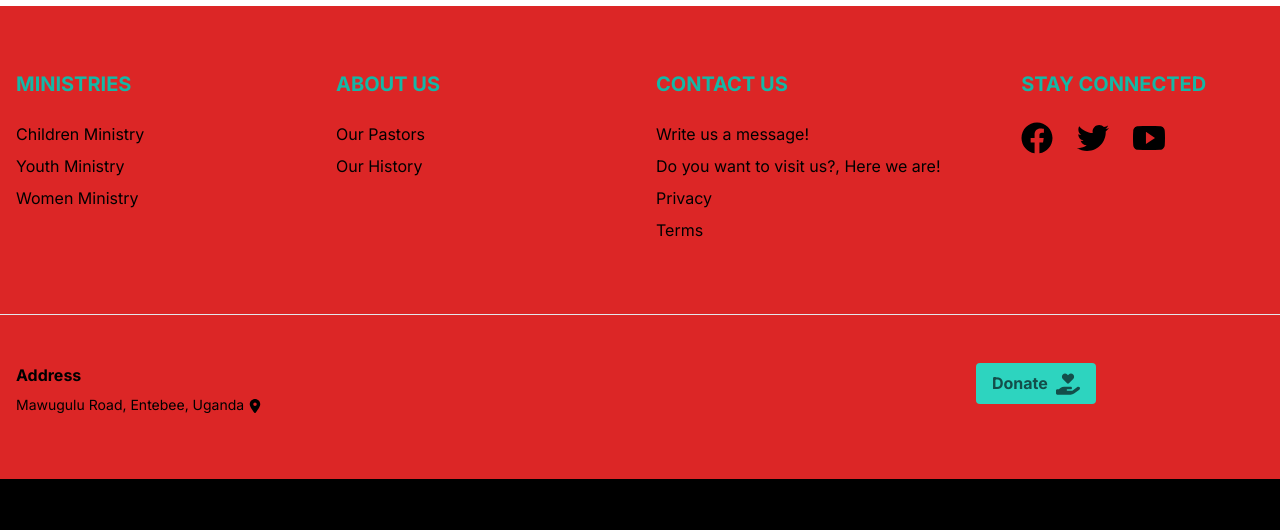
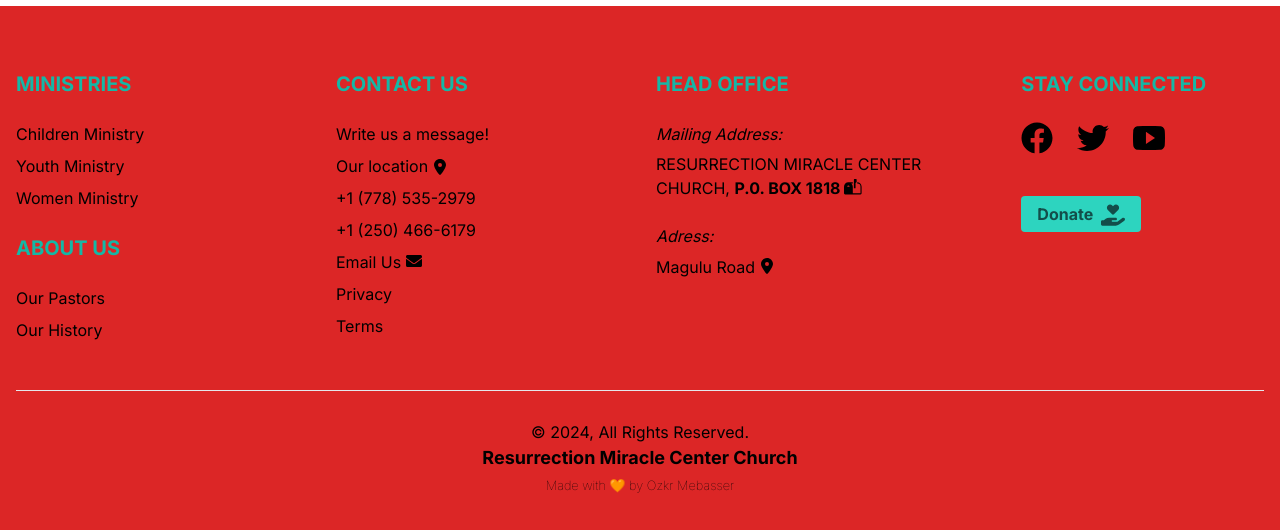
Before and after one commit to OzkrMebasser/RMCC, a Next.js app: page / in a window 1280 px wide. Shown: the part 2077-2607 px from the top of the page. Before the commit the page ends 2556 px from the top, so only its background shows below. Built offline with nearby package versions, Linux system fonts and the light colour scheme.

Commit message:
Feat: finishig footer info, contacts, etc

```diff
--- a/src/app/components/Footer.jsx
+++ b/src/app/components/Footer.jsx
@@ -2,10 +2,32 @@
 import Link from "next/link";
 import { FaFacebook, FaTwitter, FaGooglePlusG } from "react-icons/fa";
 import { FaHandHoldingHeart, FaLocationDot } from "react-icons/fa6";
-
+import { BsMailbox2Flag } from "react-icons/bs";
+import { FaEnvelope } from "react-icons/fa";
 import { IoLogoYoutube } from "react-icons/io";
 
 const Footer = () => {
+  const currentYear = new Date().getFullYear();
+
+  const ContactLinkeEmail = () => {
+    const email = "ndiwadiva@gmail.com";
+    const subject = "Inquiry about Resurrection Miracle Center Church";
+    const body =
+      "Dear Resurrection Miracle Center Church, \n\nI would like to inquire about...";
+
+    const mailtoLink = `mailto:${email}?subject=${encodeURIComponent(
+      subject
+    )}&body=${encodeURIComponent(body)}`;
+
+    return (
+      <div>
+        <a href={mailtoLink}>
+          Email Us <FaEnvelope className="inline mr-2 mb-[.23rem]" />
+        </a>
+      </div>
+    );
+  };
+
   return (
     <footer className="footer-1 bg-red-600 py-8 sm:py-12">
       <div className="container mx-auto px-4">
@@ -40,9 +62,7 @@
                 </Link>
               </li>
             </ul>
-          </div>
-          <div className="px-4 sm:w-1/2 md:w-1/4 xl:w-1/4 mt-8 sm:mt-0">
-            <h5 className="text-xl font-bold mb-6 text-teal-500 uppercase text-shadow">
+            <h5 className="text-xl font-bold mb-6 mt-6 text-teal-500 uppercase text-shadow">
               About us
             </h5>
             <ul className="list-none footer-links">
@@ -56,16 +76,15 @@
               </li>
               <li className="mb-2">
                 <Link
-                    href="/about-us#our-history"
+                  href="/about-us#our-history"
                   className="relative  w-fit block after:block after:content-[''] after:absolute after:h-[3px] after:bg-teal-600 after:w-full after:scale-x-0 after:hover:scale-x-100 after:transition after:duration-300 after:origin-left"
                 >
                   Our History
                 </Link>
               </li>
-
             </ul>
           </div>
-          <div className="px-4 sm:w-1/2 md:w-1/4 xl:w-1/4 mt-8 md:mt-0">
+          <div className="px-4 sm:w-1/2 md:w-1/4 xl:w-1/4 mt-8 sm:mt-0">
             <h5 className="text-xl font-bold mb-6 text-teal-500 uppercase text-shadow">
               Contact Us
             </h5>
@@ -79,17 +98,50 @@
                 </Link>
               </li>
               <li className="mb-2">
-              <Link
+                <Link
                   href="/contact-us#location"
                   className="relative  w-fit block after:block after:content-[''] after:absolute after:h-[3px] after:bg-teal-600 after:w-full after:scale-x-0 after:hover:scale-x-100 after:transition after:duration-300 after:origin-left"
                 >
-                  Do you want to visit us?, Here we are!
+                  Our location
+                  <FaLocationDot className="inline ml-1" />
                 </Link>
+              </li>
+
+              <li className="mb-2">
+                <a
+                  className="relative  w-fit block after:block after:content-[''] after:absolute after:h-[3px] after:bg-teal-600 after:w-full after:scale-x-0 after:hover:scale-x-100 after:transition after:duration-300 after:origin-left"
+                  target="_blank"
+                  rel="noopener noreferrer"
+                  href="https://wa.me/+17785352979"
+                >
+                  +1 (778) 535-2979
+                </a>
+              </li>
+              <li className="mb-2">
+                <a
+                  className="relative  w-fit block after:block after:content-[''] after:absolute after:h-[3px] after:bg-teal-600 after:w-full after:scale-x-0 after:hover:scale-x-100 after:transition after:duration-300 after:origin-left"
+                  target="_blank"
+                  rel="noopener noreferrer"
+                  href="https://wa.me/+12504666179"
+                >
+                  +1 (250) 466-6179
+                </a>
+              </li>
+
+              <li className="mb-2">
+                <a
+                  className="relative  w-fit block after:block after:content-[''] after:absolute after:h-[3px] after:bg-teal-600 after:w-full after:scale-x-0 after:hover:scale-x-100 after:transition after:duration-300 after:origin-left"
+                  target="_blank"
+                  rel="noopener noreferrer"
+                  href=""
+                >
+                  <ContactLinkeEmail />
+                </a>
               </li>
               <li className="mb-2">
                 <a
                   href="#"
-                  className="border-b border-solid border-transparent hover:border-teal-600 hover:text-teal-600"
+                  className="relative  w-fit block after:block after:content-[''] after:absolute after:h-[3px] after:bg-teal-600 after:w-full after:scale-x-0 after:hover:scale-x-100 after:transition after:duration-300 after:origin-left"
                 >
                   Privacy
                 </a>
@@ -97,12 +149,39 @@
               <li className="mb-2">
                 <a
                   href="#"
-                  className="border-b border-solid border-transparent hover:border-teal-600 hover:text-teal-600"
+                  className="relative  w-fit block after:block after:content-[''] after:absolute after:h-[3px] after:bg-teal-600 after:w-full after:scale-x-0 after:hover:scale-x-100 after:transition after:duration-300 after:origin-left"
                 >
                   Terms
                 </a>
               </li>
             </ul>
+          </div>
+          <div className="px-4 sm:w-1/2 md:w-1/4 xl:w-1/4 mt-8 md:mt-0">
+            <h5 className="text-xl font-bold mb-6 sm:text-center xl:text-left uppercase text-teal-500">
+              Head office
+            </h5>
+            <p className=" ">
+              <span className="mb-[.4rem] italic relative  w-fit block after:block after:content-[''] after:absolute after:h-[3px] after:bg-teal-600 after:w-full after:scale-x-0 after:hover:scale-x-100 after:transition after:duration-300 after:origin-left">
+                Mailing Address:{" "}
+              </span>{" "}
+              <span className="mt-4">RESURRECTION MIRACLE CENTER CHURCH, </span>
+              {/* <br /> */}
+              <strong>P.0. BOX 1818</strong>
+              <BsMailbox2Flag className="inline ml-1 mb-[.23rem] text-[1.1rem]" />
+            </p>
+            <br />
+            <a
+              className=""
+              href="https://maps.app.goo.gl/kTMw7ky6RohY9b5cA"
+              target="_blank"
+              rel="noopener noreferrer"
+            >
+              <span className="mb-[.4rem] italic relative  w-fit block after:block after:content-[''] after:absolute after:h-[3px] after:bg-teal-600 after:w-full after:scale-x-0 after:hover:scale-x-100 after:transition after:duration-300 after:origin-left">
+                Adress:
+              </span>{" "}
+              Magulu Road
+              <FaLocationDot className="inline ml-1  mb-[.23rem]" />
+            </a>
           </div>
 
           <div className="px-2 mt-4 sm:w-1/3 xl:w-1/6 sm:mx-auto xl:mt-0 xl:ml-auto">
@@ -110,7 +189,11 @@
               Stay connected
             </h5>
             <div className="flex sm:justify-center xl:justify-start mx-auto">
-              <a href="https://www.facebook.com/profile.php?id=61560591941252">
+              <a
+                href="https://www.facebook.com/profile.php?id=61560591941252"
+                target="_blank"
+                rel="noopener noreferrer"
+              >
                 <FaFacebook className="w-8 h-8 " />
               </a>
               <a href="">
@@ -122,33 +205,36 @@
                 <IoLogoYoutube className="w-8 h-8 ml-6" />
               </a>
             </div>
+
+            <div className="mt-12 mb-8 justify-center ">
+              <a
+                target="_blank"
+                rel="noopener noreferrer"
+                href="https://wa.me/+17785352979"
+                className="px-4 py-2 bg-teal-400 hover:bg-teal-600 rounded text-teal-900 font-bold"
+              >
+                Donate
+                <FaHandHoldingHeart className="text-2xl inline ml-2 align-middle" />
+              </a>
+            </div>
           </div>
         </div>
 
-        <div className="sm:flex sm:flex-wrap sm:-mx-4 mt-6 pt-6 sm:mt-12 sm:pt-12 border-t">
-          {/* <div className="sm:w-full px-4 md:w-1/6">
-            <strong>FWR</strong>
-          </div> */}
-          <div className="px-4 sm:w-1/2 md:w-1/4 mt-4 md:mt-0">
-            <h6 className="font-bold mb-2">Address </h6>
-            <address className="not-italic mb-4 text-sm">
+        <div className=" mt-6 pt-6  border-t">
+          <div class="text-center pt-[5px]">
+            <p className="">
+              &copy; {currentYear}, All Rights Reserved.
+              <br />
+              <p className="font-bold text-lg">Resurrection Miracle Center Church</p>
+            </p>
+            <p>
               <a
-                href="https://maps.app.goo.gl/kTMw7ky6RohY9b5cA"
-                target="_blank"
-                rel="noopener noreferrer"
+                href="https://oscarmorenodev.vercel.app/"
+                className="font-thin text-[.8rem]"
               >
-                {" "}
-                Mawugulu Road, Entebee, Uganda{" "}
-                <FaLocationDot className="inline" />
+                Made with &#x1F9E1; by Ozkr Mebasser
               </a>
-            </address>
-          </div>
-
-          <div className="px-4 md:w-1/4 md:ml-auto mt-6 sm:mt-4 md:mt-0">
-            <button className="px-4 py-2 bg-teal-400 hover:bg-teal-600 rounded text-teal-900 font-bold">
-              Donate
-              <FaHandHoldingHeart className="text-2xl inline ml-2 align-middle" />
-            </button>
+            </p>
           </div>
         </div>
       </div>
```
